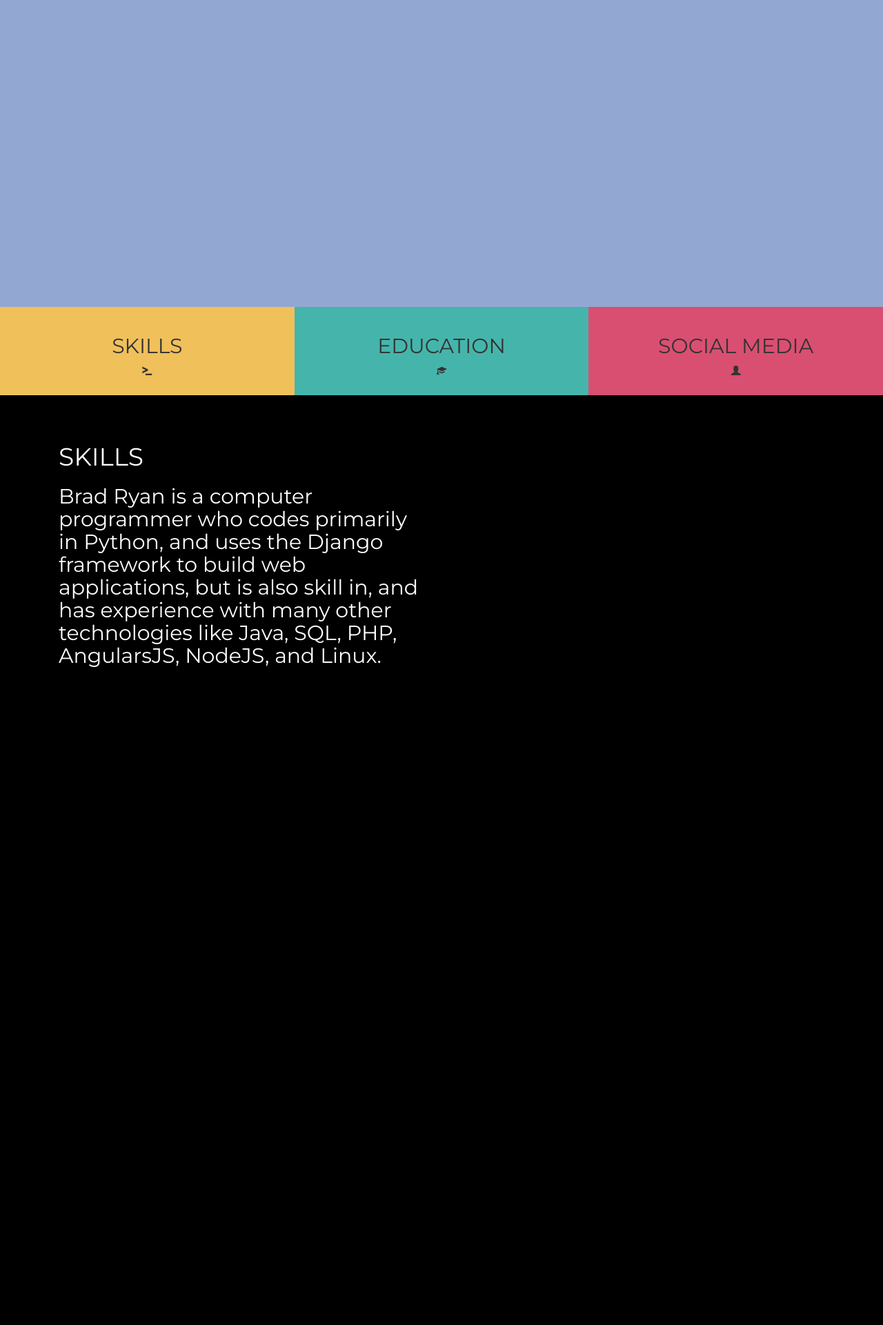
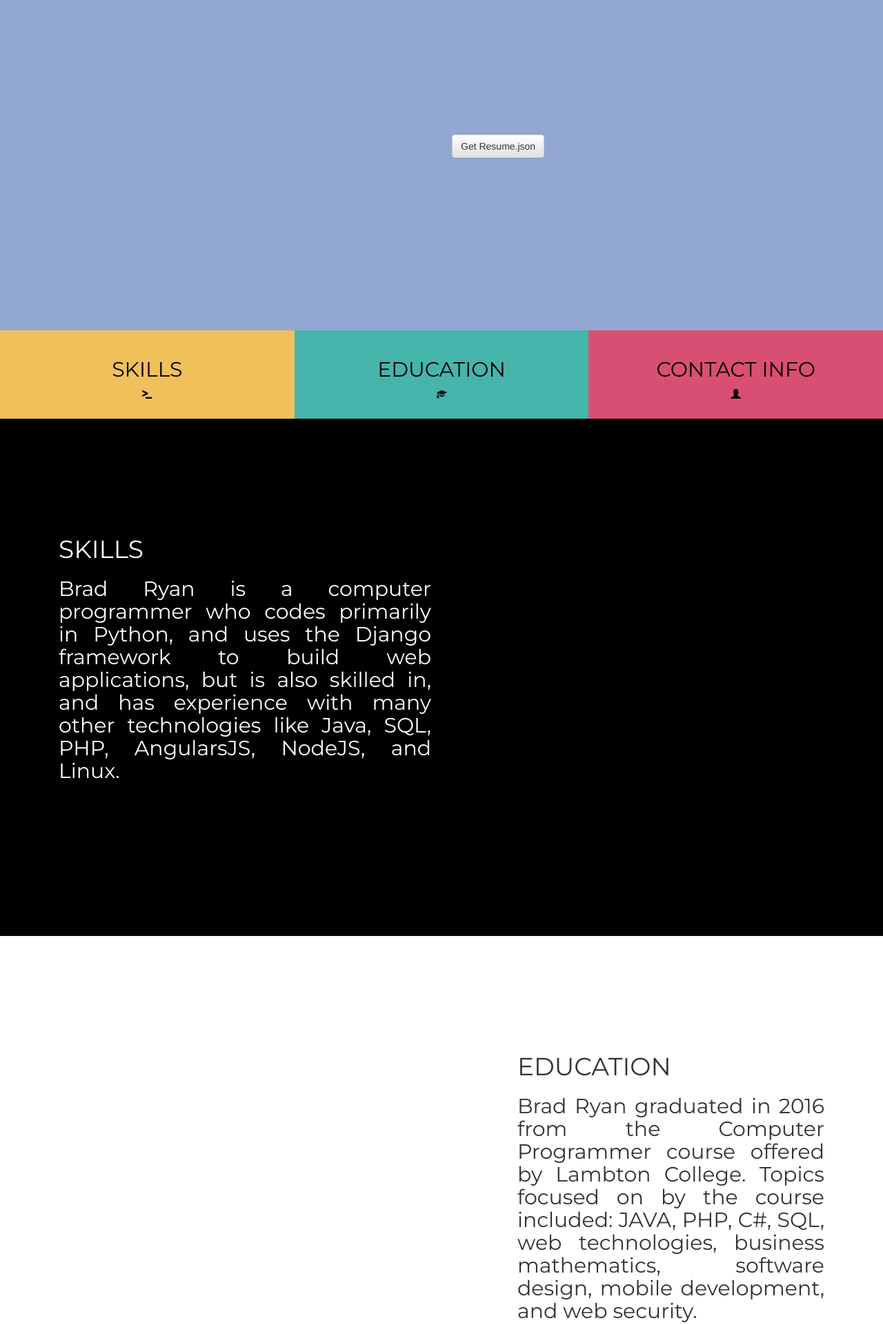
Before and after one commit to bradmryan/resume, a Django app: template main/templates/main/home.html in a window 1280 px wide. Shown: the top 1921 px of the page at 69% size. Before the commit the page ends 967 px from the top, so only its background shows below. Run offline with Django 3.2, Linux system fonts and the light colour scheme; the template is opened without the code that fills it, so the values that code supplies are empty; some libraries are stand-ins or nearby versions.

Commit message:
added education, contact sections.

```diff
--- a/main/static/main/home.css
+++ b/main/static/main/home.css
@@ -26,6 +26,10 @@
   text-align: center;
 }
 
+#info-row a {
+  color: black;
+}
+
 #left-box {
   background-color: #F0C05B;
   padding: 20px 0 25px 0;
@@ -43,7 +47,44 @@
 
 #skills-box {
   background-color: black;
-  height: 700px;
   color: white;
-  padding: 50px 0 25px 0;
+  padding: 150px 0 200px 0;
+  text-align: justify;
+  text-justify: inter-word;
 }
+
+.logo-image {
+  height: 100px;
+  padding-top: 20px;
+}
+
+.logo-image img {
+  max-height: 100%;
+  display: block;
+  margin-left: auto;
+  margin-right: auto;
+}
+
+#edu-box {
+  padding: 150px 0 150px 0;
+  text-align: justify;
+  text-justify: inter-word;
+}
+
+#edu-logo {
+  height: 100px;
+  padding-top: 20px;
+}
+
+#edu-logo img {
+  max-height: 100%;
+  display: block;
+  margin-left: auto;
+  margin-right: auto;
+}
+
+#contact-box {
+  background-color: black;
+  padding: 150px 0 150px 0;
+  color:white;
+}
--- a/main/templates/main/home.html
+++ b/main/templates/main/home.html
@@ -16,23 +16,30 @@
       <h1>{{ resume.get_full_name }}</h1>
       <h2>{{ resume.label }}</h2>
       <h4> {{ resume.summary }}</h4>
+      <a class="btn btn-default" href="{% url 'get-resume-json' %}" role="button">Get Resume.json</a>
     </div>
   </div>
 </div> <!-- header row -->
 
 <div class="row" id="info-row">
+  <a href="#skills-box">
     <div class="col-md-4" id="left-box">
       <h2>SKILLS</h2>
       <span class="glyphicon glyphicon-console"></span>
     </div>
+  </a>
+  <a href="#edu-box">
     <div class="col-md-4" id="middle-box">
       <h2>EDUCATION</h2>
       <span class="glyphicon glyphicon-education"></span>
     </div>
+  </a>
+  <a href="#contact-box">
     <div class="col-md-4" id="right-box">
-    <h2>SOCIAL MEDIA</h2>
+      <h2>CONTACT INFO</h2>
       <span class="glyphicon glyphicon-user"></span>
     </div>
+  </a>
 </div>
 
 <div class="row" id="skills-box">
@@ -40,15 +47,58 @@
     <div class="col-md-6">
       <h1>SKILLS</h1>
       <h2>Brad Ryan is a computer programmer who codes primarily in Python, and
-        uses the Django framework to build web applications, but is also skill in,
+        uses the Django framework to build web applications, but is also skilled in,
         and has experience with many other technologies like Java, SQL, PHP, AngularsJS,
         NodeJS, and Linux. <h2>
     </div>
-    <div class="col-md-offset-1 col-md-4">
-      <img src="{{ logo.java.image.url }}" >
+    <div class="col-md-offset-1 col-md-5">
+      <div class="row">
+        <div class="col-md-6 logo-image"><img src="{{ logo.python.image.url }}" alt="{{ logo.python.name }}"></div>
+        <div class="col-md-6 logo-image"><img src="{{ logo.django.image.url }}" alt="{{ logo.django.name }}"></div>
+      </div>
+      <div class="row">
+        <div class="col-md-4 logo-image"><img src="{{ logo.java.image.url }}" alt="{{ logo.java.name }}"></div>
+        <div class="col-md-4 logo-image"><img src="{{ logo.html5.image.url }}" alt="{{ logo.html5.name }}"></div>
+        <div class="col-md-4 logo-image"><img src="{{ logo.javascript.image.url }}" alt="{{ logo.javascript.name }}"></div>
+      </div>
+      <div class="row">
+        <div class="col-md-6 logo-image"><img src="{{ logo.android.image.url }}" alt="{{ logo.android.name }}"></div>
+        <div class="col-md-6 logo-image"><img src="{{ logo.angularjs.image.url }}" alt="{{ logo.angularjs.name }}"></div>
+      </div>
+      <div class="row">
+        <div class="col-md-4 logo-image"><img src="{{ logo.nodejs.image.url }}" alt="{{ logo.nodejs.name }}"></div>
+        <div class="col-md-4 logo-image"><img src="{{ logo.linux.image.url }}" alt="{{ logo.linux.name }}"></div>
+        <div class="col-md-4 logo-image"><img src="{{ logo.php.image.url }}" alt="{{ logo.php.name }}"></div>
+      </div>
     </div>
   </div>
 </div>
 
+<div class="row" id="edu-box">
+  <div class="container">
+    <div class="col-md-5" id="edu-logo">
+      <img src="{{ logo.lambtoncollege.image.url }}" alt="{{ logo.lambtoncollege.name }}">
+    </div>
+    <div class="col-md-offset-2 col-md-5">
+      <h1>EDUCATION</h1>
+      <h2>Brad Ryan graduated in 2016 from the Computer Programmer course offered by
+        Lambton College. Topics focused on by the course included: JAVA, PHP, C#,
+        SQL, web technologies, business mathematics, software design, mobile development,
+        and web security.</h2>
+    </div>
+  </div>
+</div>
+
+<div class="row" id="contact-box">
+  <div class="col-md-offset-4 col-sm-offset-3">
+    <h1>CONTACT</h1>
+    <h2>Email: <a href="mailto:brad.m.ryan@gmail.com" target="_top">Brad.M.Ryan@gmail.com</a></h2>
+    <h2>Phone: <a href="tel:226-776-6391">(226) 776-6391</a></h2>
+    <h2>Social Media</h2>
+    <ul>
+      <li><a href="https://ca.linkedin.com/in/bradmryan"><h3>Linkedin</h3></a></li>
+      <li><a href="https://twitter.com/BradMRyan"><h3>Twitter</h3></a></li>
+    </ul>
+</div>
 
 {% endblock %}
--- a/resume/urls.py
+++ b/resume/urls.py
@@ -24,5 +24,5 @@
 urlpatterns = [
     url(r'^admin/', admin.site.urls),
     url(r'^$', views.home, name="home"),
-    url(r'^all/resume.json', views.get_all_json, name="get-all-json"),
+    url(r'^resume.json', views.get_resume_json, name="get-resume-json"),
 ] + static(settings.MEDIA_URL, document_root=settings.MEDIA_ROOT)
```
Also changed, not shown: main/views.py (+89 -96 lines). Lines whose indentation alone changed are shown as unchanged.
